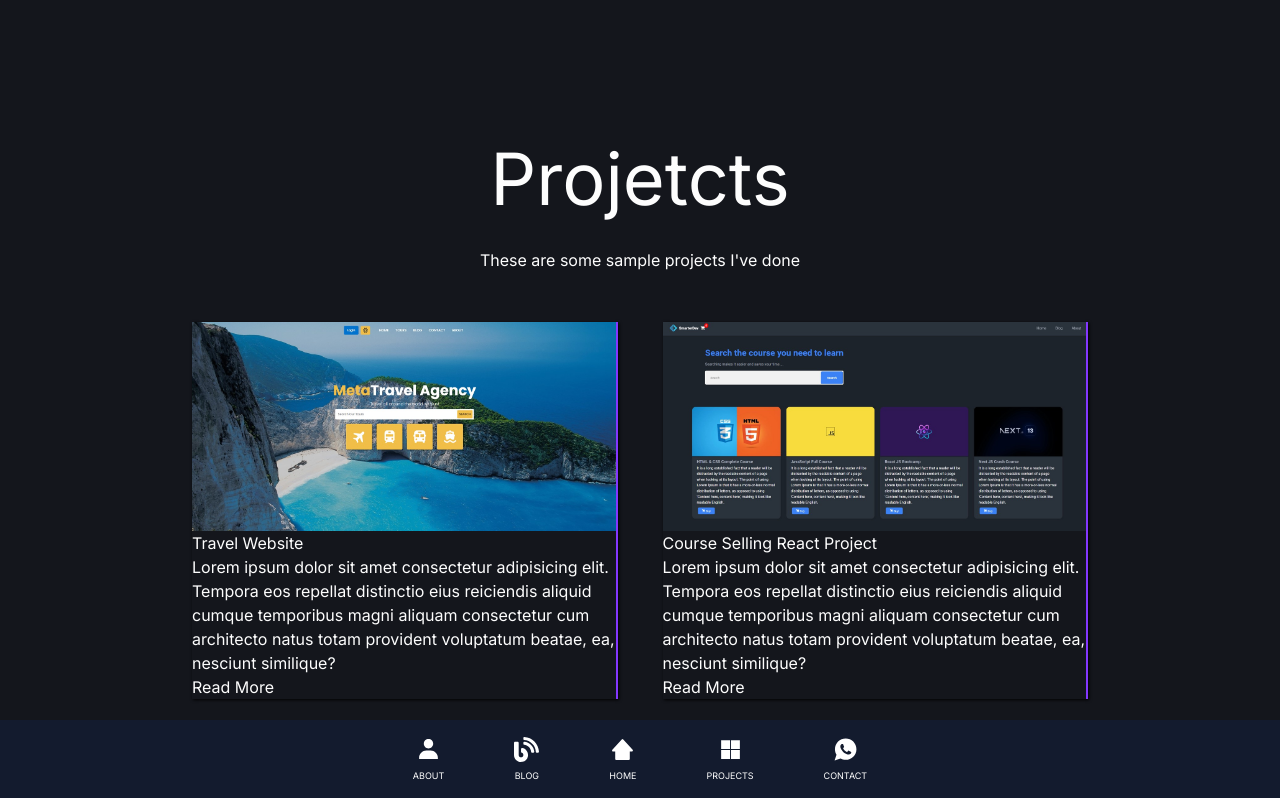
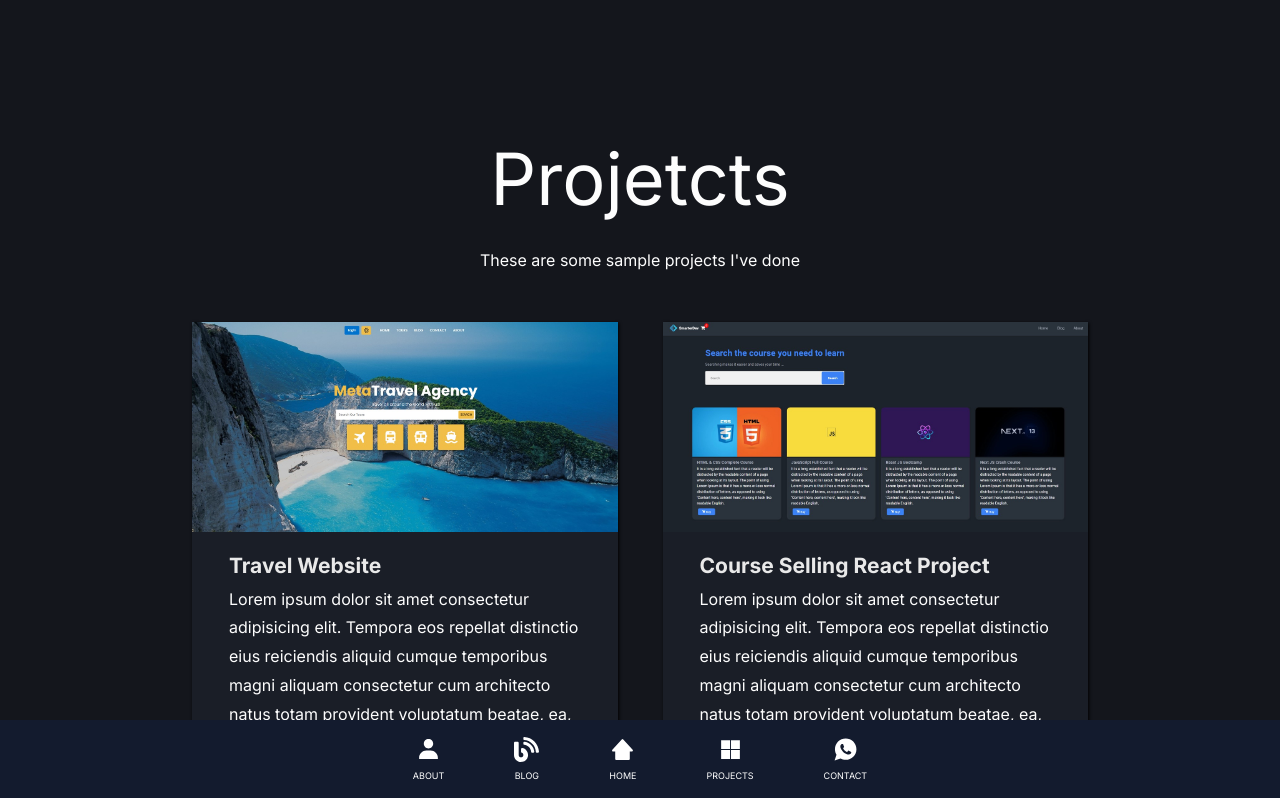
Before and after one commit to behnamhamidi1991/portfolio2, a Next.js app: page /projects in a window 1280 px wide. Shown: the top 798 px of the page. Built offline with nearby package versions, Linux system fonts and the light colour scheme.

Commit message:
Grid done

```diff
--- a/app/projects/projects.module.css
+++ b/app/projects/projects.module.css
@@ -28,8 +28,19 @@
 }
 
 .items {
-  border-right: 2px solid rgb(132, 55, 255);
   box-shadow: 1px 1px 3px rgba(0, 0, 0, 0.965);
+  background-color: #1a1e27;
+}
+
+.projectContent {
+  padding: 15px 37px;
+  line-height: 1.8;
+}
+
+.projectContent h2 {
+  font-size: 21px;
+  font-weight: 700;
+  color: rgb(233, 233, 233);
 }
 
 @media screen and (max-width: 986px) {
```
